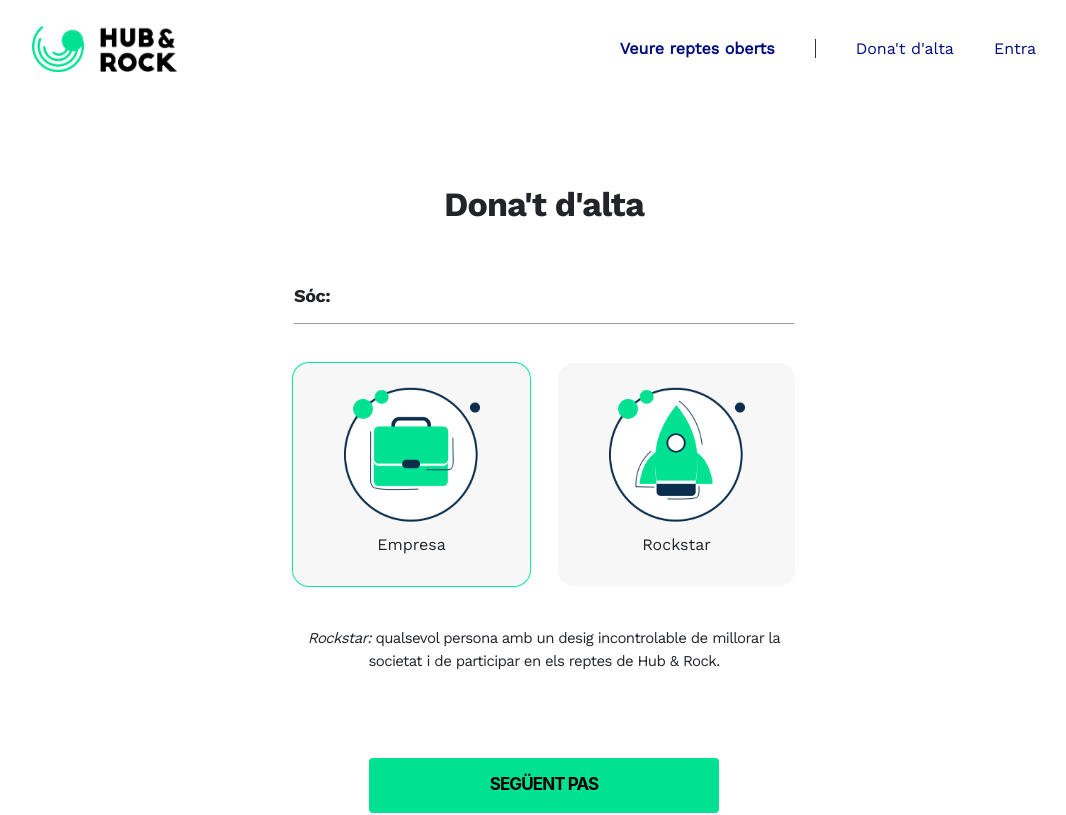
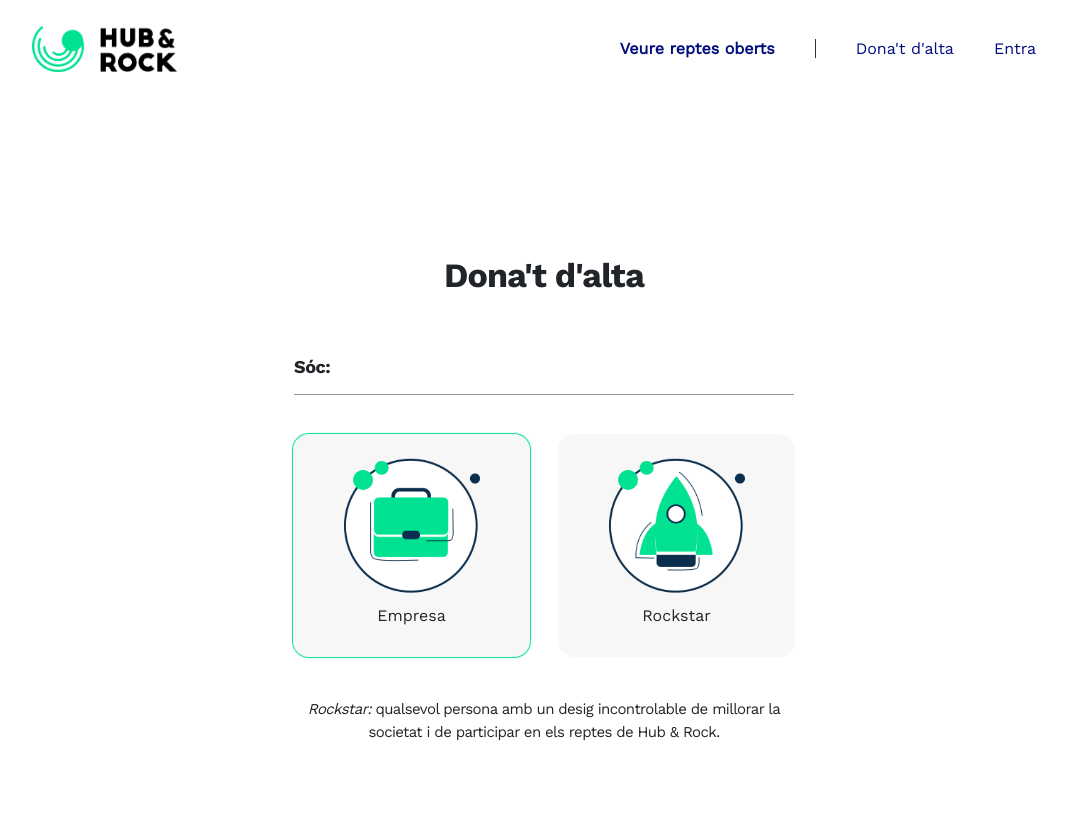
Before and after one commit to amandeeparora99/Hub-Rock, an Angular app in the folder HubnRock/: page /register in a window 1280 px wide. Shown: the top 815 px of the page, without its empty margins (96-1162 px from the left). Built offline with nearby package versions, Linux system fonts and the light colour scheme.

Commit message:
Header i footer colapsant - solucionat

```diff
--- a/HubnRock/src/app/authentication/login/login.component.css
+++ b/HubnRock/src/app/authentication/login/login.component.css
@@ -1,5 +1,6 @@
 #login-container {
-    height: 100vh;
+    margin-top: 157px;
+    margin-bottom: 157px;
     display: flex;
     justify-content: center;
     align-items: center;
--- a/HubnRock/src/app/authentication/register/register.component.css
+++ b/HubnRock/src/app/authentication/register/register.component.css
@@ -1,6 +1,7 @@
 
 #hub-container, #register-container {
-    height: 100vh;
+    margin-top: 157px;
+    margin-bottom: 157px;
     display: flex;
     justify-content: center;
     align-items: center;
```
